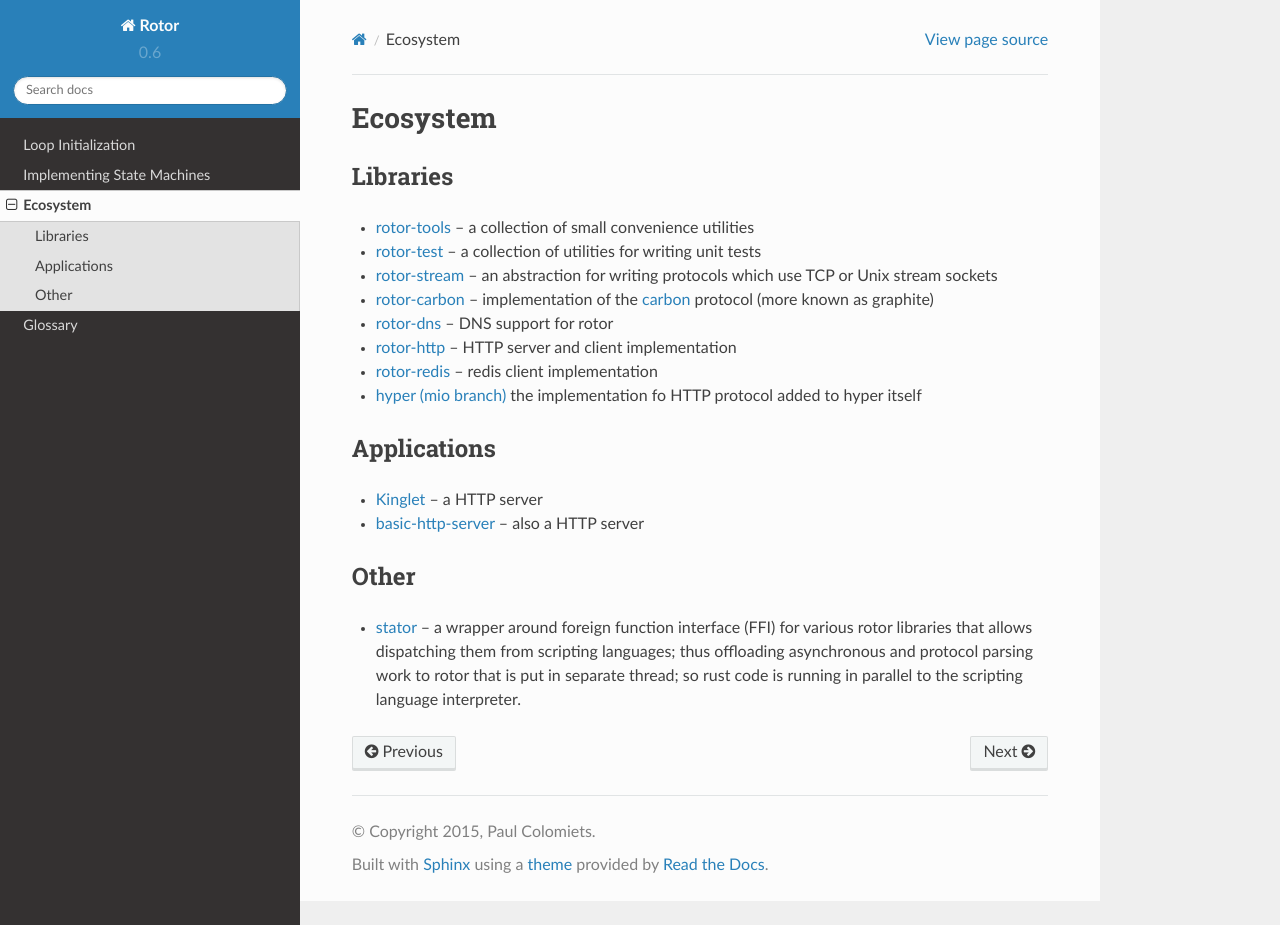
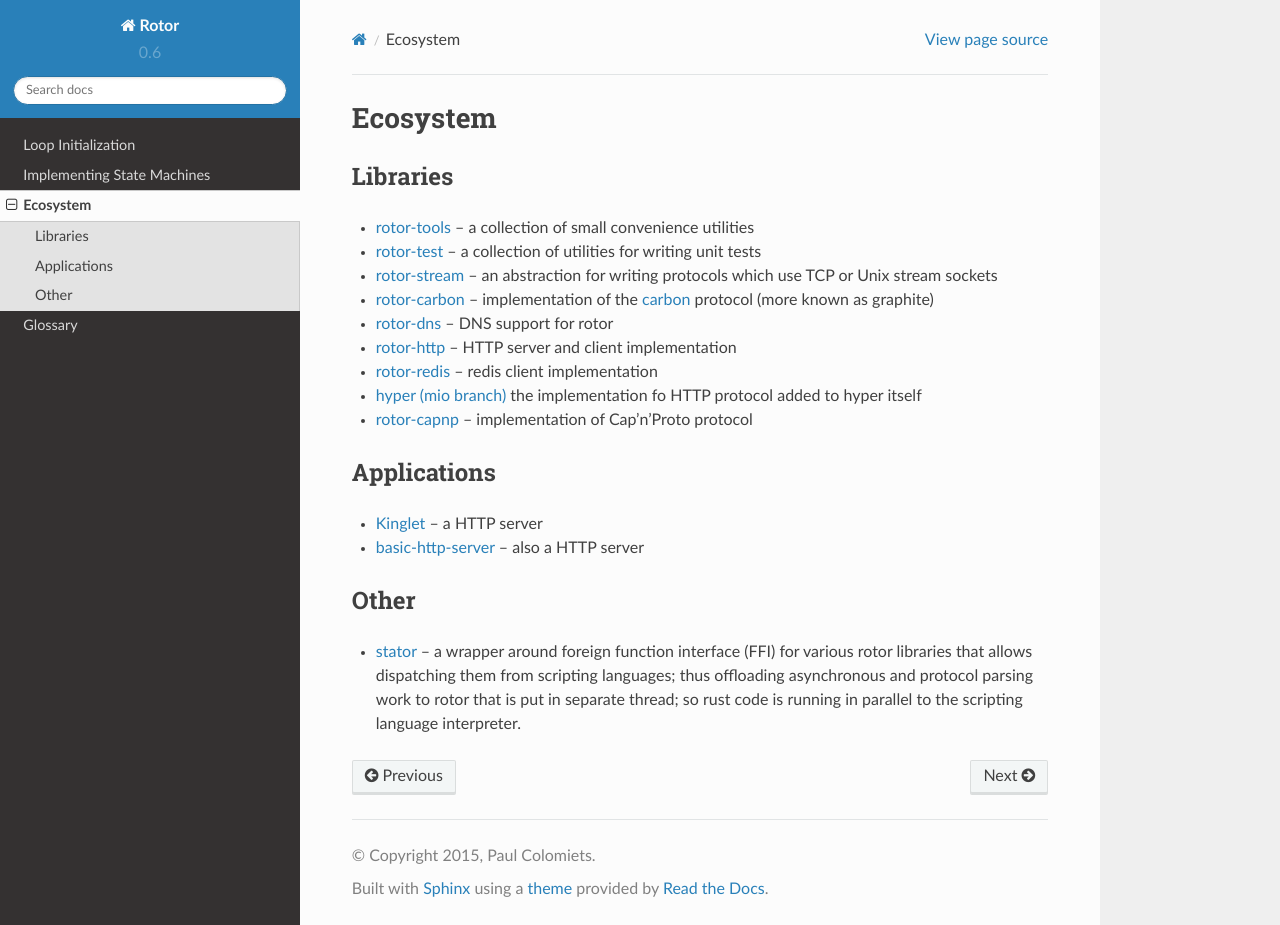
Before and after one commit to tailhook/rotor, a Sphinx documentation site: the page built from doc/ecosystem.rst, in a window 1280 px wide and 925 px high. Built offline with Sphinx 7.4.7 and the Read the Docs theme 2.0.0, drawn with Linux system fonts in a browser that asks for light colours.

Commit message:
Add link to rotor-capnp

```diff
--- a/doc/ecosystem.rst
+++ b/doc/ecosystem.rst
@@ -23,6 +23,8 @@
   implementation
 * `hyper (mio branch) <https://github.com/hyperium/hyper/tree/mio>`_
   the implementation fo HTTP protocol added to hyper itself
+* `rotor-capnp <https://github.com/0x1997/rotor-capnp>`_ -- implementation
+  of Cap'n'Proto protocol
 
 
 Applications
```
